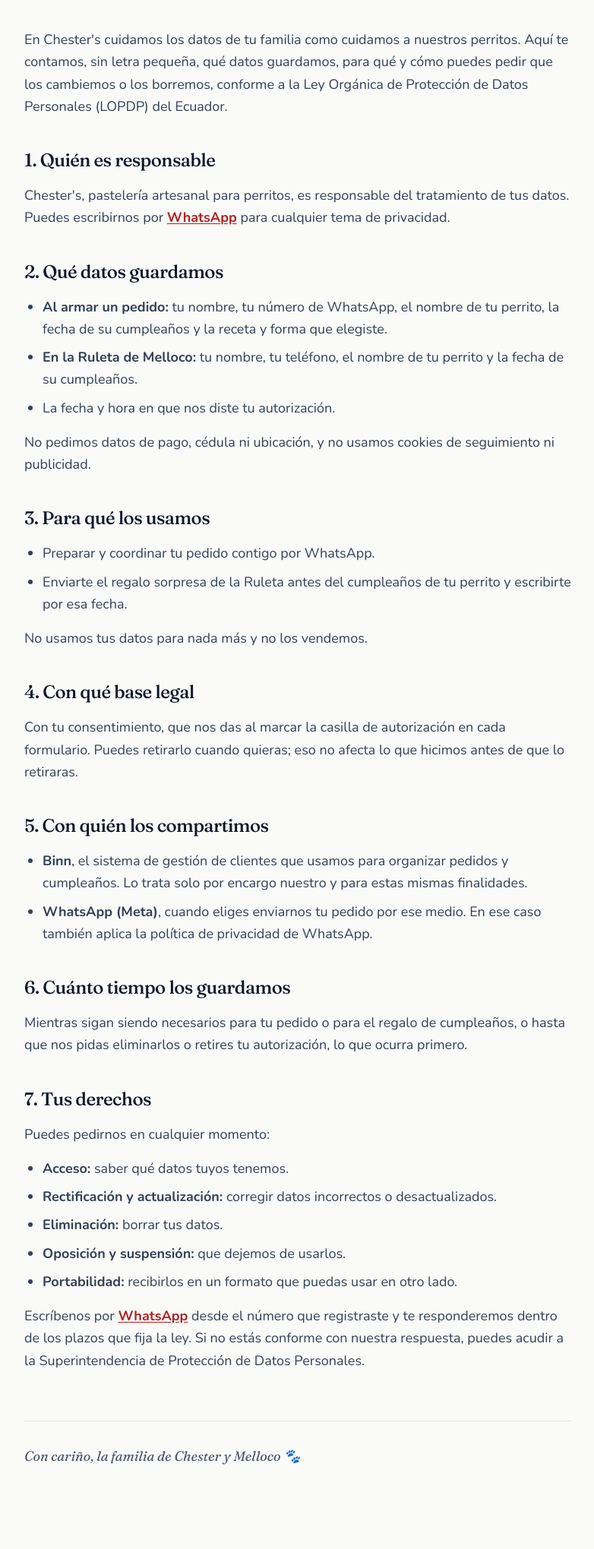
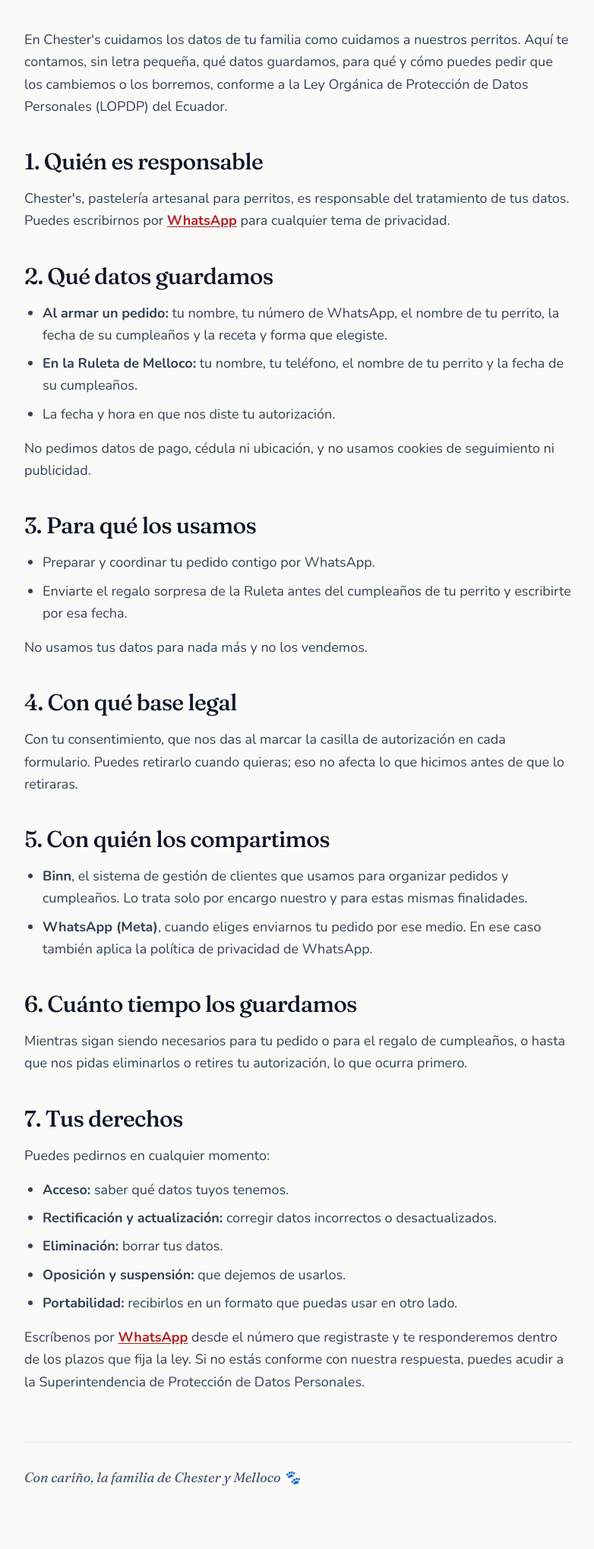
Before and after one commit to informacioninso-dev/Chester-s, a Django app: page /privacidad/ in a window 1280 px wide. Shown: the part 259-2298 px from the top of the page at 76% size, without its empty margins (248-1030 px from the left). Before the commit the page ends 2187 px from the top, so only its background shows below. Run offline with Django 5.2, Linux system fonts and the light colour scheme; some libraries are stand-ins or nearby versions.

Commit message:
Refuerza la jerarquía de títulos en la política de privacidad

```diff
--- a/pedidos/templates/pedidos/privacidad.html
+++ b/pedidos/templates/pedidos/privacidad.html
@@ -20,18 +20,18 @@
     <h1 class="mt-3 font-display text-4xl font-medium tracking-tight sm:text-5xl">Política de privacidad</h1>
     <p class="mt-4 text-sm text-slate-500">Última actualización: 11 de noviembre de 2026</p>
 
-    <div class="mt-10 space-y-10 text-lg leading-relaxed text-slate-700 [&_h2]:font-display [&_h2]:text-2xl [&_h2]:font-medium [&_h2]:tracking-tight [&_h2]:text-slate-900 [&_li]:mt-2 [&_ul]:mt-4 [&_ul]:list-disc [&_ul]:pl-6 [&_p+p]:mt-4">
+    <div class="mt-10 space-y-10 text-lg leading-relaxed text-slate-700 [&_li]:mt-2 [&_ul]:mt-4 [&_ul]:list-disc [&_ul]:pl-6 [&_p+p]:mt-4">
       <section>
         <p>En Chester's cuidamos los datos de tu familia como cuidamos a nuestros perritos. Aquí te contamos, sin letra pequeña, qué datos guardamos, para qué y cómo puedes pedir que los cambiemos o los borremos, conforme a la Ley Orgánica de Protección de Datos Personales (LOPDP) del Ecuador.</p>
       </section>
 
       <section aria-labelledby="responsable">
-        <h2 id="responsable">1. Quién es responsable</h2>
+        <h2 id="responsable" class="font-display text-2xl font-medium tracking-tight text-slate-900 sm:text-3xl">1. Quién es responsable</h2>
         <p class="mt-4">Chester's, pastelería artesanal para perritos, es responsable del tratamiento de tus datos. Puedes escribirnos por <a href="https://wa.me/{{ whatsapp }}" target="_blank" rel="noopener" class="font-bold text-collar-700 underline underline-offset-2">WhatsApp</a> para cualquier tema de privacidad.</p>
       </section>
 
       <section aria-labelledby="datos">
-        <h2 id="datos">2. Qué datos guardamos</h2>
+        <h2 id="datos" class="font-display text-2xl font-medium tracking-tight text-slate-900 sm:text-3xl">2. Qué datos guardamos</h2>
         <ul>
           <li><strong>Al armar un pedido:</strong> tu nombre, tu número de WhatsApp, el nombre de tu perrito, la fecha de su cumpleaños y la receta y forma que elegiste.</li>
           <li><strong>En la Ruleta de Melloco:</strong> tu nombre, tu teléfono, el nombre de tu perrito y la fecha de su cumpleaños.</li>
@@ -41,7 +41,7 @@
       </section>
 
       <section aria-labelledby="finalidad">
-        <h2 id="finalidad">3. Para qué los usamos</h2>
+        <h2 id="finalidad" class="font-display text-2xl font-medium tracking-tight text-slate-900 sm:text-3xl">3. Para qué los usamos</h2>
         <ul>
           <li>Preparar y coordinar tu pedido contigo por WhatsApp.</li>
           <li>Enviarte el regalo sorpresa de la Ruleta antes del cumpleaños de tu perrito y escribirte por esa fecha.</li>
@@ -50,12 +50,12 @@
       </section>
 
       <section aria-labelledby="base">
-        <h2 id="base">4. Con qué base legal</h2>
+        <h2 id="base" class="font-display text-2xl font-medium tracking-tight text-slate-900 sm:text-3xl">4. Con qué base legal</h2>
         <p class="mt-4">Con tu consentimiento, que nos das al marcar la casilla de autorización en cada formulario. Puedes retirarlo cuando quieras; eso no afecta lo que hicimos antes de que lo retiraras.</p>
       </section>
 
       <section aria-labelledby="destinatarios">
-        <h2 id="destinatarios">5. Con quién los compartimos</h2>
+        <h2 id="destinatarios" class="font-display text-2xl font-medium tracking-tight text-slate-900 sm:text-3xl">5. Con quién los compartimos</h2>
         <ul>
           <li><strong>Binn</strong>, el sistema de gestión de clientes que usamos para organizar pedidos y cumpleaños. Lo trata solo por encargo nuestro y para estas mismas finalidades.</li>
           <li><strong>WhatsApp (Meta)</strong>, cuando eliges enviarnos tu pedido por ese medio. En ese caso también aplica la política de privacidad de WhatsApp.</li>
@@ -63,12 +63,12 @@
       </section>
 
       <section aria-labelledby="conservacion">
-        <h2 id="conservacion">6. Cuánto tiempo los guardamos</h2>
+        <h2 id="conservacion" class="font-display text-2xl font-medium tracking-tight text-slate-900 sm:text-3xl">6. Cuánto tiempo los guardamos</h2>
         <p class="mt-4">Mientras sigan siendo necesarios para tu pedido o para el regalo de cumpleaños, o hasta que nos pidas eliminarlos o retires tu autorización, lo que ocurra primero.</p>
       </section>
 
       <section aria-labelledby="derechos">
-        <h2 id="derechos">7. Tus derechos</h2>
+        <h2 id="derechos" class="font-display text-2xl font-medium tracking-tight text-slate-900 sm:text-3xl">7. Tus derechos</h2>
         <p class="mt-4">Puedes pedirnos en cualquier momento:</p>
         <ul>
           <li><strong>Acceso:</strong> saber qué datos tuyos tenemos.</li>
```
